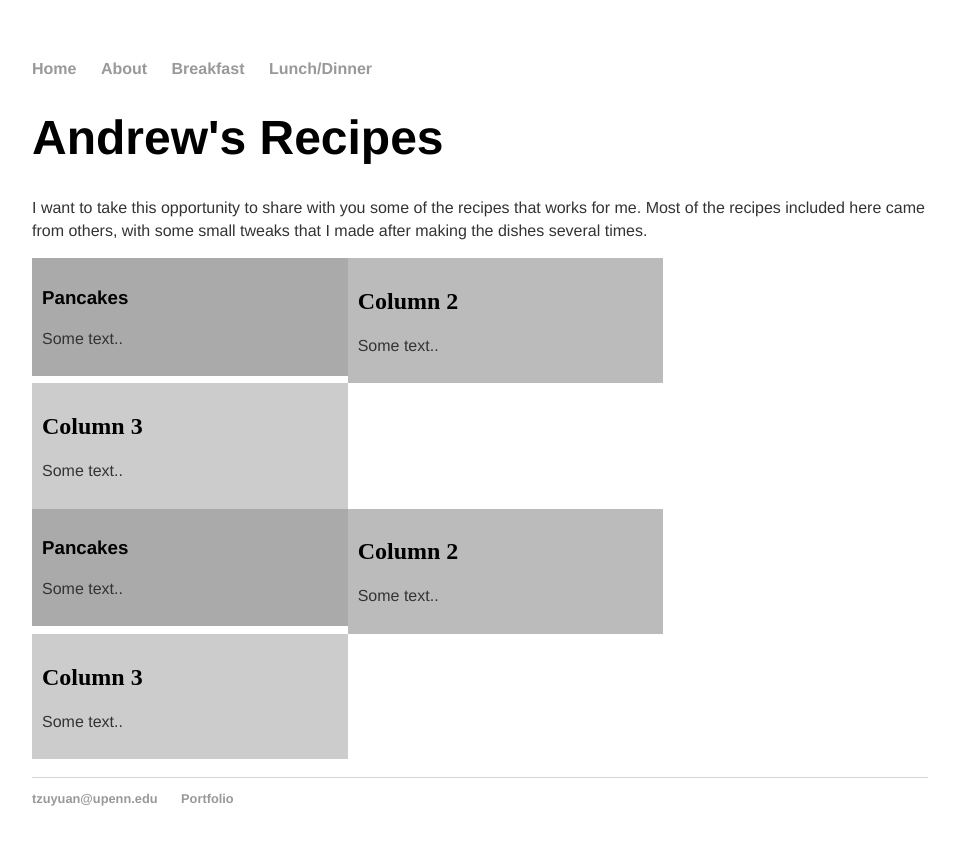
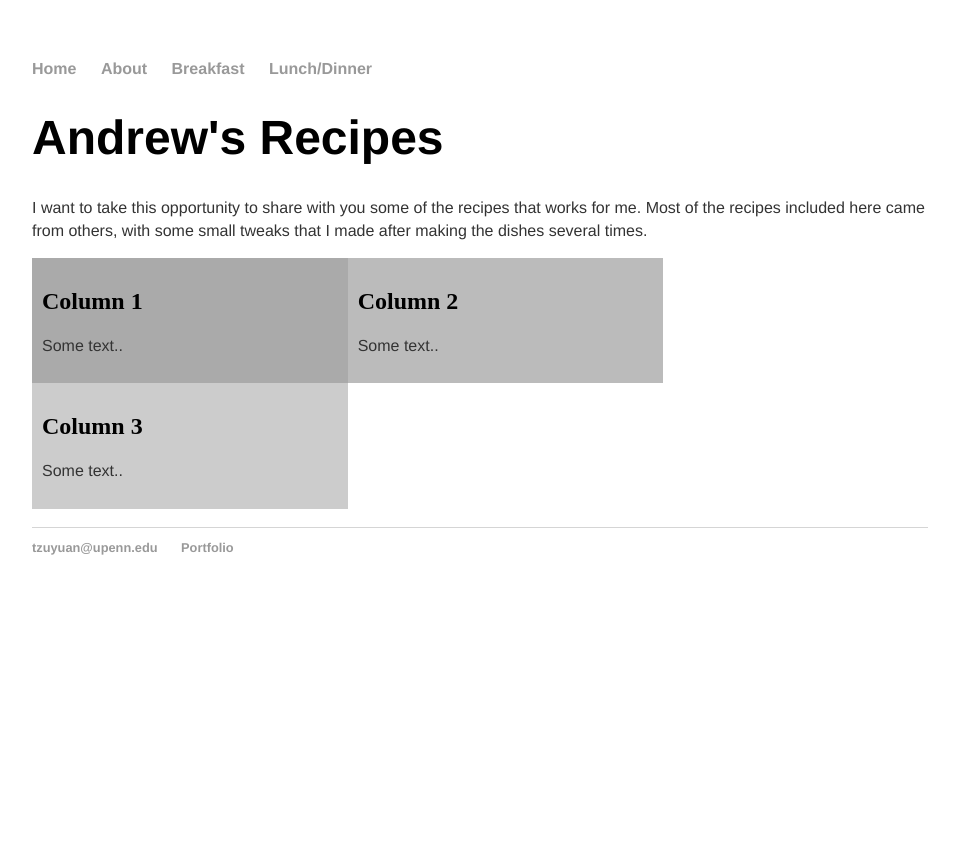
Before and after one commit to tzuyuanw/tzuyuanw.github.io, a Jekyll site: the page recipes/index.html, which Jekyll copies as it is, in a window 1280 px wide. Shown: the top 845 px of the page, without its empty margins (160-1119 px from the left). Built offline with Jekyll 4.4.1, drawn with Linux system fonts in a browser that asks for light colours.

Commit message:
Update index.html

```diff
--- a/recipes/index.html
+++ b/recipes/index.html
@@ -25,7 +25,7 @@
 	</div>
 	<div class="row">
   <div class="column" style="background-color:#aaa;">
-   		<h3>Pancakes</h3>
+    <h2 class="center">Column 1</h2>
     <p>Some text..</p>
   </div>
   <div class="column" style="background-color:#bbb;">
@@ -36,23 +36,10 @@
     <h2>Column 3</h2>
     <p>Some text..</p>
   </div>
-
-	</div>
-	<div class="row">
-  		<div class="column" style="background-color:#aaa;">
-   		<h3>Pancakes</h3>
-    		<p>Some text..</p>
- 		</div>
- 		<div class="column" style="background-color:#bbb;">
-    		<h2>Column 2</h2>
-    		<p>Some text..</p>
-  		</div>
-		<div class="column" style="background-color:#ccc;">
-    		<h2>Column 3</h2>
-    		<p>Some text..</p>
 </div>
 
-	</div>			</br>
+
+		</br>
 			</div><!-- /.container -->
 			<footer>
 	    		<ul>
```
Lines whose indentation alone changed are shown as unchanged.
